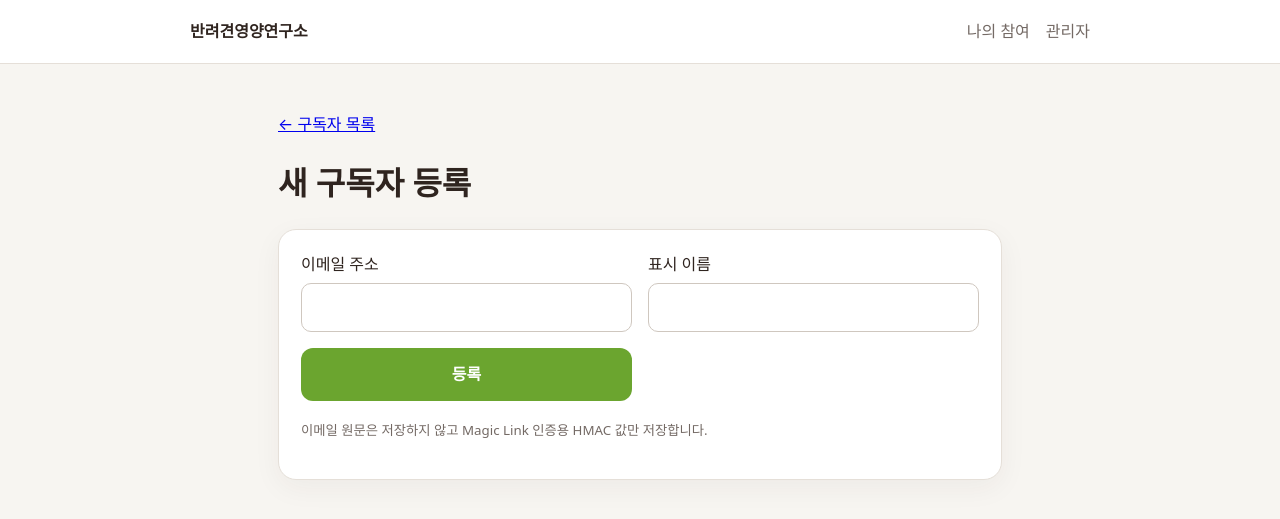
After one commit to dognutritionlab25-cmd/audioletter-quiz-app, a Flask app: page /admin/subscribers/new in a window 1280 px wide. The commit adds this page. Shown: the top 519 px of the page. Run offline with Flask 3, Linux system fonts and the light colour scheme; the visitor is signed in with stand-in values (Sample User, id 1).

Commit message:
Add files via upload

```diff
--- /dev/null
+++ b/templates/admin_subscriber_new.html
@@ -0,0 +1,14 @@
+{% extends 'base.html' %}
+{% block content %}
+<p><a href="{{ url_for('admin_subscribers') }}">← 구독자 목록</a></p>
+<h1>새 구독자 등록</h1>
+<section class="card">
+  <form method="post" class="form-grid">
+    <input type="hidden" name="csrf_token" value="{{ csrf_token() }}">
+    <label>이메일 주소<input type="email" name="email" autocomplete="off" required></label>
+    <label>표시 이름<input name="display_name" required></label>
+    <button class="primary">등록</button>
+  </form>
+  <p><small>이메일 원문은 저장하지 않고 Magic Link 인증용 HMAC 값만 저장합니다.</small></p>
+</section>
+{% endblock %}
```
Also changed, not shown: templates/admin_subscribers.html (+1 -11 lines).
